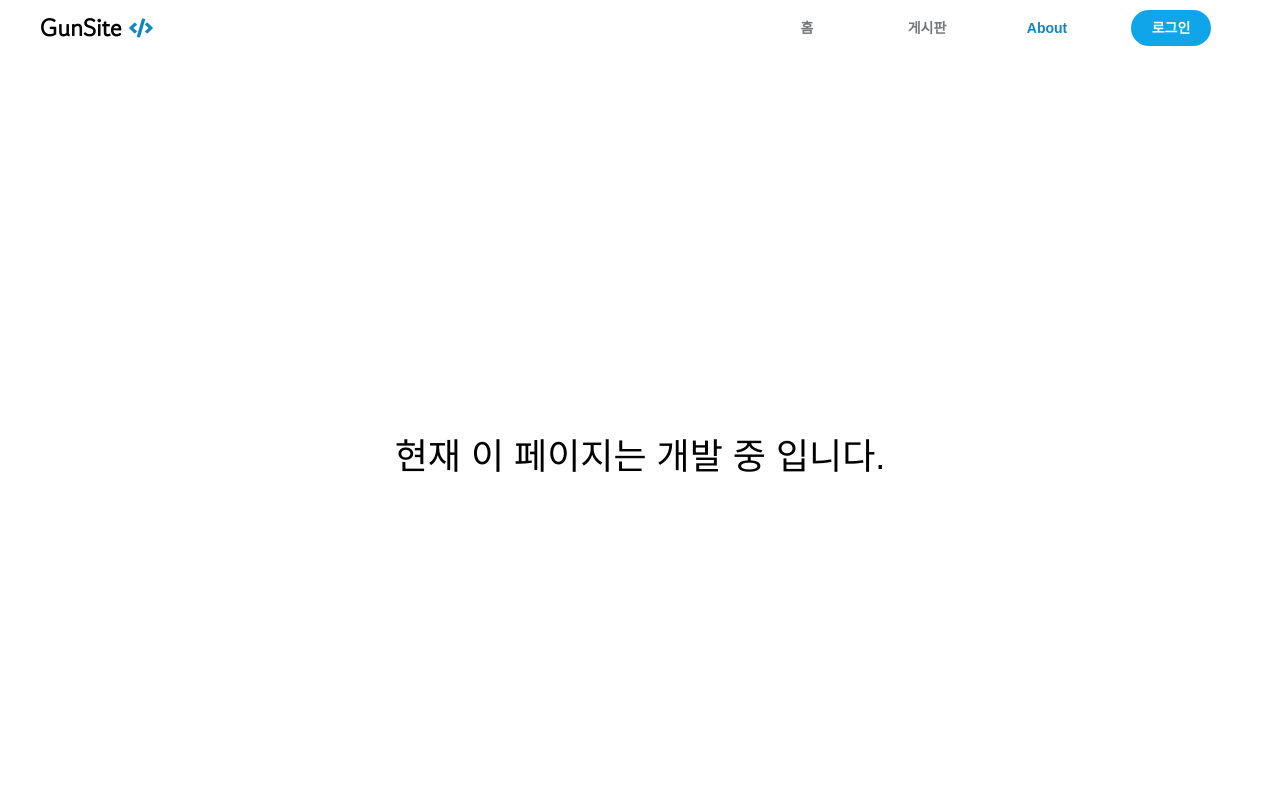
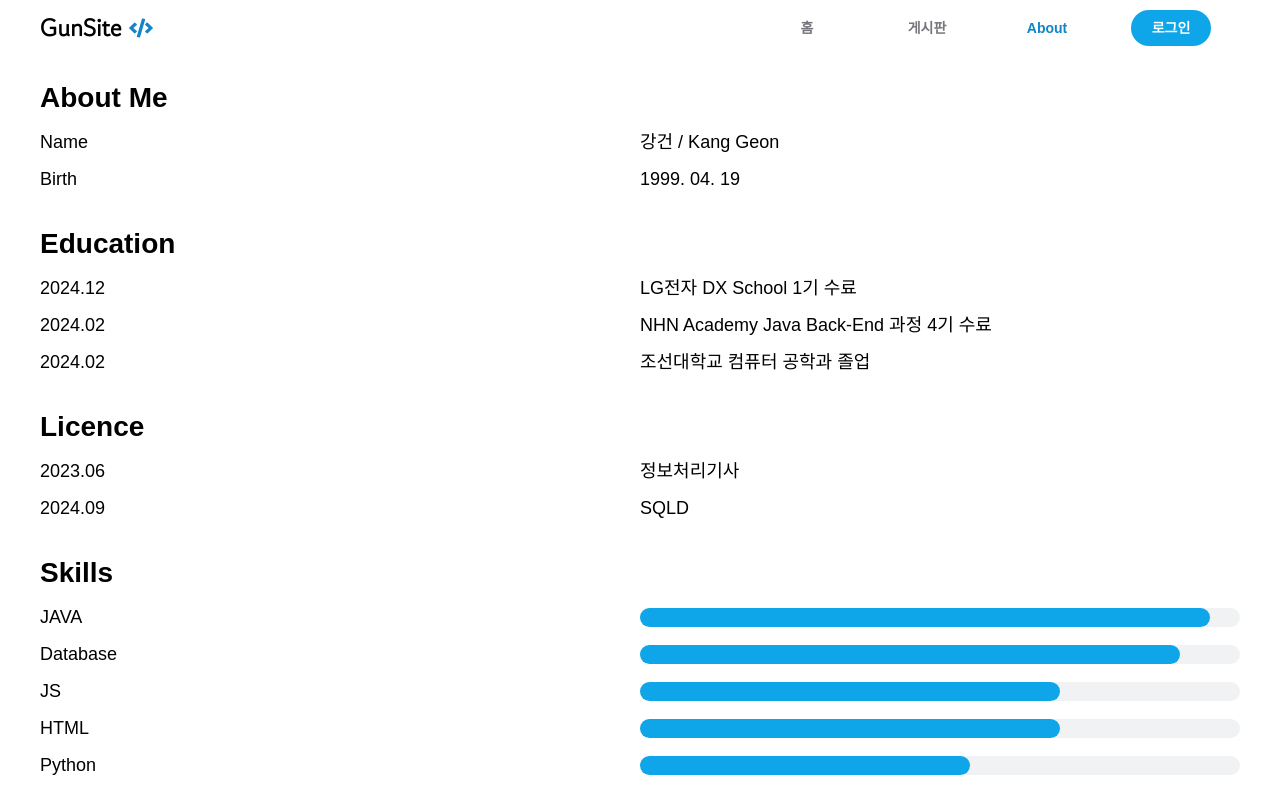
Before and after one commit to Gun-E/GunSiteFront, a Next.js app: page /about in a window 1280 px wide. Shown: the top 791 px of the page. Built offline with nearby package versions, Linux system fonts and the light colour scheme; a web font is replaced by a local one.

Commit message:
feat : 소개 추가

```diff
--- a/package.json
+++ b/package.json
@@ -3,7 +3,7 @@
   "version": "0.1.0",
   "private": true,
   "scripts": {
-    "dev": "cross-env HOST=0.0.0.0 PORT=3000 next dev",
+    "dev": "next dev",
     "build": "next build",
     "start": "next start",
     "lint": "next lint"
--- /dev/null
+++ b/src/app/about/page.module.css
@@ -0,0 +1,62 @@
+.about_me,
+.about_me * {
+    box-sizing: border-box;
+}
+
+.about_me {
+    padding: 20px 40px;
+    display: flex;
+    flex-direction: column;
+    gap: 30px;
+}
+
+.text_group {
+    width: 100%;
+    display: flex;
+    flex-direction: column;
+    gap: 10px;
+}
+
+.child_text_group {
+    display: flex;
+    justify-content: flex-start;
+}
+
+.child_text_group * {
+    width: 50%;
+}
+
+.rectangle_group {
+    height: auto;
+    margin: 4px auto;
+    border-radius: 50px;
+    background-color: rgb(240, 242, 244);
+}
+
+.rectangle{
+    border-radius: 50px;
+    background-color: rgb(14, 165, 233);
+    height: 100%;
+    transition: width 0.3s ease;
+}
+.java .rectangle {
+    width: 95%;
+}
+.database .rectangle {
+    width: 90%;
+}
+.js .rectangle {
+    width: 70%;
+}
+.cloud .rectangle {
+    width: 60%;
+}
+.html .rectangle {
+    width: 70%;
+}
+.python .rectangle {
+    width: 55%;
+}
+.ai .rectangle {
+    width: 40%;
+}
--- a/src/app/about/page.tsx
+++ b/src/app/about/page.tsx
@@ -1,8 +1,109 @@
+import styles from "./page.module.css";
 
 export default function Home() {
     return (
-        <div className="min-h-lvh flex justify-center items-center p-12">
-            <h1 className="text-4xl">현재 이 페이지는 개발 중 입니다.</h1>
+        <div className={styles.about_me}>
+            <div className={styles.text_group}>
+                <h1>About Me</h1>
+                <div className={styles.child_text_group}>
+                    <p>Name</p>
+                    <p>강건 / Kang Geon</p>
+                </div>
+                <div className={styles.child_text_group}>
+                    <p>Birth</p>
+                    <p>1999. 04. 19</p>
+                </div>
+            </div>
+
+            <div className={styles.text_group}>
+                <h1>Education</h1>
+                <div className={styles.child_text_group}>
+                    <p>2024.12</p>
+                    <p>LG전자 DX School 1기 수료</p>
+                </div>
+                <div className={styles.child_text_group}>
+                    <p>2024.02</p>
+                    <p>NHN Academy Java Back-End 과정 4기 수료</p>
+                </div>
+                <div className={styles.child_text_group}>
+                    <p>2024.02</p>
+                    <p>조선대학교 컴퓨터 공학과 졸업</p>
+                </div>
+            </div>
+            <div className={styles.text_group}>
+                <h1>Licence</h1>
+                <div className={styles.child_text_group}>
+                    <p>2023.06</p>
+                    <p>정보처리기사</p>
+                </div>
+                <div className={styles.child_text_group}>
+                    <p>2024.09</p>
+                    <p>SQLD</p>
+                </div>
+            </div>
+
+
+            {/*<div className={styles._01049381562}>010-4938-1562</div>*/}
+            {/*<div className={styles.rkdrjs71NaverCom}>rkdrjs71@naver.com</div>*/}
+
+            <div className={styles.text_group}>
+                <h1>Skills</h1>
+                <div className={`${styles.child_text_group} ${styles.java}`}>
+                    <p>JAVA</p>
+                    <div className={styles.rectangle_group}>
+                        <div className={styles.rectangle}></div>
+                    </div>
+                </div>
+                <div className={`${styles.child_text_group} ${styles.database}`}>
+                    <p>Database</p>
+                    <div className={styles.rectangle_group}>
+                        <div className={styles.rectangle}></div>
+                    </div>
+                </div>
+                <div className={`${styles.child_text_group} ${styles.js}`}>
+                    <p>JS</p>
+                    <div className={styles.rectangle_group}>
+                        <div className={styles.rectangle}></div>
+                    </div>
+                </div>
+                <div className={`${styles.child_text_group} ${styles.html}`}>
+                    <p>HTML</p>
+                    <div className={styles.rectangle_group}>
+                        <div className={styles.rectangle}></div>
+                    </div>
+                </div>
+                <div className={`${styles.child_text_group} ${styles.python}`}>
+                    <p>Python</p>
+                    <div className={styles.rectangle_group}>
+                        <div className={styles.rectangle}></div>
+                    </div>
+                </div>
+                <div className={`${styles.child_text_group} ${styles.cloud}`}>
+                    <p>Cloud</p>
+                    <div className={styles.rectangle_group}>
+                        <div className={styles.rectangle}></div>
+                    </div>
+                </div>
+                <div className={`${styles.child_text_group} ${styles.ai}`}>
+                    <p>AI</p>
+                    <div className={styles.rectangle_group}>
+                        <div className={styles.rectangle}></div>
+                    </div>
+                </div>
+            </div>
+
+            {/*<div className={styles.div3}>*/}
+            {/*    <span>*/}
+            {/*        <span className={styles.div3Span}>*/}
+            {/*            성실하고 열정적인*/}
+            {/*            <br />*/}
+            {/*        </span>*/}
+            {/*        <span className={styles.div3Span2}>웹 개발자 강건</span>*/}
+            {/*    </span>*/}
+            {/*</div>*/}
+            {/*<img className={styles._3Ca5970Fc1} src="_3-ca-5970-fc-10.png" alt="Portfolio" />*/}
+            {/*<div className={styles.rectangle6}></div>*/}
+            {/*<div className={styles.div4}>소개</div>*/}
         </div>
     );
 }
--- a/src/styles/globals.css
+++ b/src/styles/globals.css
@@ -94,3 +94,12 @@ body {
 .bg-my-blue:hover{
   background-color: rgb(11, 147, 218);
 }
+
+h1{
+  font-weight: 600;
+  font-size: 28px;
+}
+p{
+  font-weight: 400;
+  font-size: 18px;
+}
```
Also changed, not shown: 1 other file (tests, documents, lock files or other folders).
